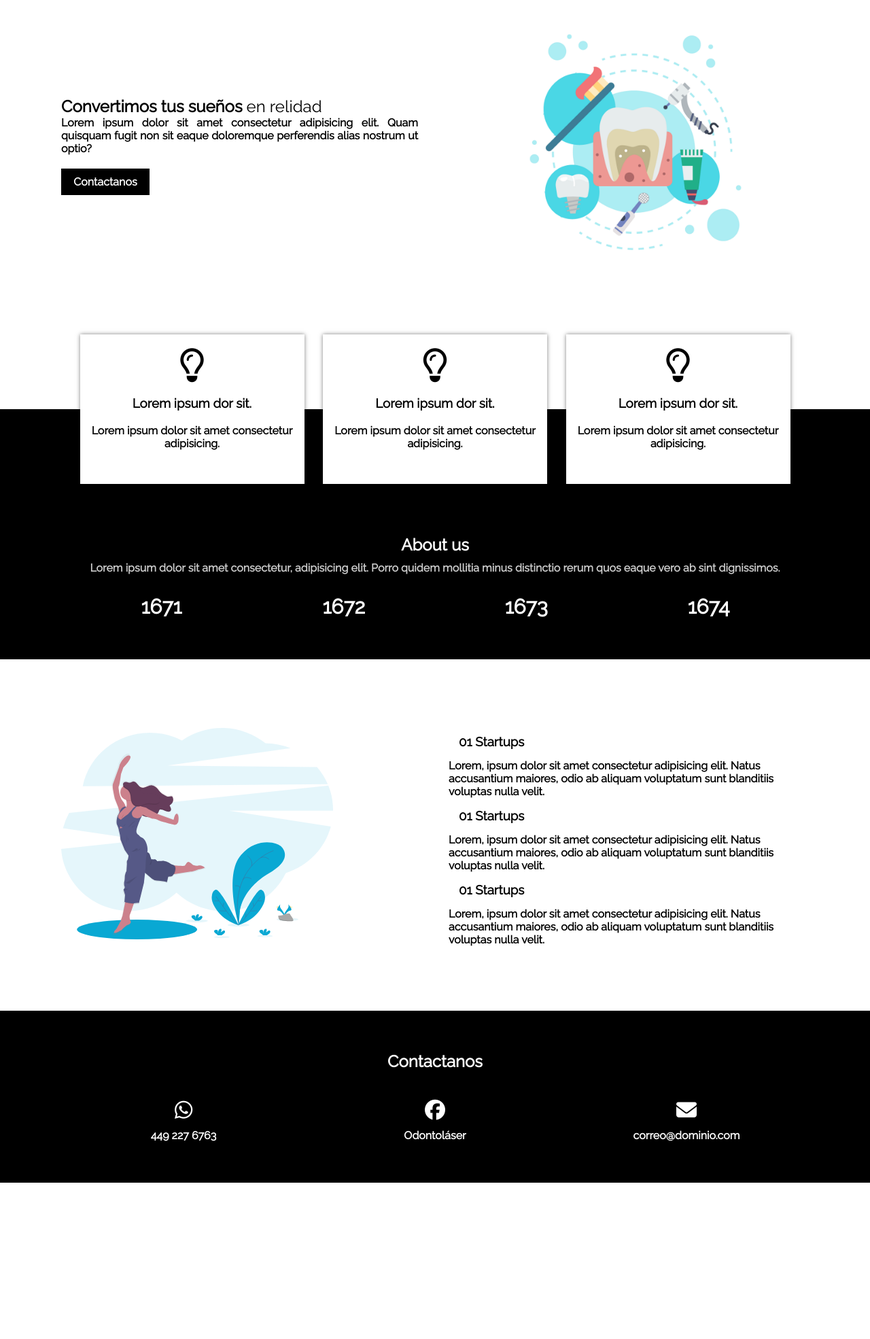
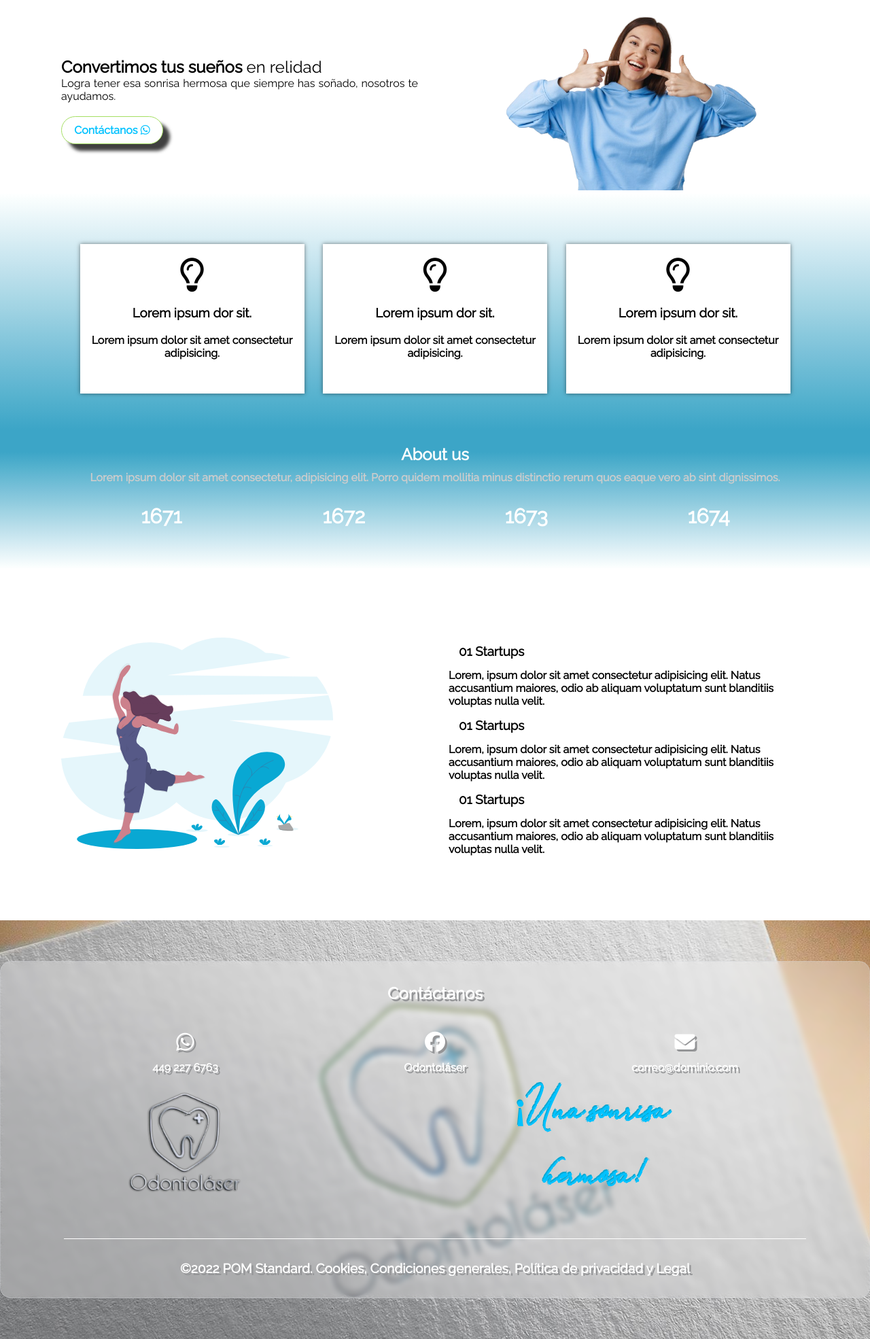
Before and after one commit to EzequielMaciasRivera/Odontolaser, a plain HTML site: page index.html in a window 1280 px wide. Shown: the part 87-2057 px from the top of the page at 68% size. Before the commit the page ends 1827 px from the top, so only its background shows below. Drawn offline with nearby package versions, Linux system fonts and the light colour scheme.

Commit message:
Add new look

```diff
--- a/index.html
+++ b/index.html
@@ -102,13 +102,12 @@
                     Convertimos tus sueños <span class="weight-400"> en relidad</span>
                 </h1>
                 <p class="parrafo">
-                    Lorem ipsum dolor sit amet consectetur adipisicing elit. Quam quisquam fugit non sit eaque
-                    doloremque perferendis alias nostrum ut optio?
+                    Logra tener esa sonrisa hermosa que siempre has soñado, nosotros te ayudamos.
                 </p>
-                <a href="" class="cta">Contactanos</a>
+                <a href="" class="cta">Contáctanos <i class="fa-brands fa-whatsapp"></i></a>
             </div>
             <div class="img-hero">
-                <img src="assets/things.png" class="img" alt="">
+                <img src="assets/sonrriendo.png" class="img" alt="">
             </div>
         </section>
         <section class="services" id="About">
@@ -174,27 +173,42 @@
     </main>
 
     <footer>
+        <div class="glass">
             <div class="grid" id="Contact">
                 <div class="textos-footer">
-                <h2 class="subtitle">Contactanos</h2>
+                    <h2 class="subtitle shadow">Contáctanos</h2>
                 </div>
                 <div class="footer-item1">
                     <a href="#">
-                    <i class="fa-brands fa-whatsapp"></i>
+                        <i class="fa-brands fa-whatsapp shadow"></i>
                     </a>
-                <p class="legend">449 227 6763</p>
+                    <p class="legend shadow">449 227 6763</p>
                 </div>
                 <div class="footer-item2">
                     <a href="#">
-                    <i class="fa-brands fa-facebook"></i>
+                        <i class="fa-brands fa-facebook shadow"></i>
                     </a>
-                <p class="legend">Odontoláser</p>
+                    <p class="legend shadow">Odontoláser</p>
                 </div>
                 <div class="footer-item3">
                     <a href="#">
-                    <i class="fa-solid fa-envelope"></i>
+                        <i class="fa-solid fa-envelope shadow"></i>
                     </a>
-                <p class="legend">correo@dominio.com</p>
+                    <p class="legend shadow">correo@dominio.com</p>
+                </div>
+
+                <div class="img-logo-footer">
+                    <img src="assets/metalsinfondo.png" class="img-footer">
+                </div>
+                <div class="slogan-footer">
+                    <h3 class="slogan-text">¡Una sonrisa</h3>
+                    <h3 class="slogan-text">hermosa!</h3>
+                </div>
+
+                <div class="textos-footer web-copyright">
+                    <h2 class="subtitle shadow copyText">©2022 POM Standard. Cookies, Condiciones generales, Política de
+                        privacidad y Legal</h2>
+                </div>
             </div>
         </div>
     </footer>
--- a/menu.css
+++ b/menu.css
@@ -163,7 +163,22 @@
 }
 
 /* Tamaño teléfonos (480-menos ) */
-@media (max-width: 480px) {
+@media (max-width: 370px) {
+  .odontolaser {
+    font-size: 2rem;
+    padding-right: 15px;
+  }
+}
+
+/* Tamaño teléfonos (400px-menos ) */
+@media (max-width: 400px) {
+  .gridNav {
+    margin: 1rem 0.6rem;
+  }
+}
+
+/* Tamaño teléfonos (480-menos ) */
+@media (min-width: 370px) and (max-width: 480px) {
   .odontolaser {
     font-size: 2.4rem;
     padding-right: 15px;
--- a/style.css
+++ b/style.css
@@ -6,6 +6,11 @@
 
 body {
     font-family: 'Raleway', sans-serif;
+}
+
+@font-face {
+    font-family: slogan;
+    src: url(fonts/Oliverra.ttf);
 }
 
 .grid {
@@ -39,7 +44,7 @@ body {
 }
 
 .img {
-    width: 95%;
+    width: 97%;
     max-width: 400px;
 }
 
@@ -50,23 +55,34 @@ body {
 
 .textos-hero p {
     text-align: justify;
+    font-weight: 400;
 }
 
 .cta {
-    width: 130px;
-    background-color: #000;
-    color: #fff;
+    width: 150px;
+    height: auto;
+    background-color: #ffffff;
+    color: #00c2ff;
     display: inline-block;
     text-align: center;
     padding: 10px 0;
     text-decoration: none;
+    border-radius: 50px;
+    border-color: solid aquamarine;
+    border-width: 1px;
+    border-style: solid;
+    border-color: #a5df63;
+    box-shadow: beige;
+    -webkit-box-shadow: 10px 10px 5px 0px rgba(0, 0, 0, 0.75);
 }
 
 /* Header */
 
 .services {
     height: 370px;
-    background: linear-gradient(180deg, #fff 50%, #000 50%);
+    background: rgb(255, 255, 255);
+    background: rgb(255, 255, 255);
+    background: linear-gradient(180deg, rgba(255, 255, 255, 1) 0%, rgba(250, 254, 254, 1) 2%, rgba(248, 253, 253, 1) 3%, rgba(248, 253, 253, 1) 3%, rgba(248, 253, 253, 1) 3%, rgba(244, 251, 252, 1) 5%, rgba(240, 249, 251, 1) 7%, rgba(240, 249, 251, 1) 7%, rgba(230, 244, 248, 1) 12%, rgba(220, 239, 245, 1) 17%, rgba(205, 232, 241, 1) 24%, rgba(199, 229, 239, 1) 27%, rgba(187, 223, 235, 1) 33%, rgba(170, 216, 230, 1) 41%, rgba(160, 211, 227, 1) 46%, rgba(149, 206, 224, 1) 51%, rgba(138, 201, 221, 1) 56%, rgba(130, 197, 219, 1) 60%, rgba(122, 193, 217, 1) 64%, rgba(109, 188, 213, 1) 70%, rgba(101, 184, 211, 1) 74%, rgba(88, 179, 207, 1) 80%, rgba(88, 179, 207, 1) 80%, rgba(82, 176, 205, 1) 83%, rgba(82, 176, 205, 1) 83%, rgba(70, 170, 202, 1) 89%, rgba(60, 165, 199, 1) 94%);
 }
 
 .items {
@@ -103,7 +119,8 @@ body {
 /* About us */
 
 .about-us {
-    background-color: #000;
+    background: rgb(255, 255, 255);
+    background: linear-gradient(0deg, rgba(255, 255, 255, 1) 0%, rgba(250, 254, 254, 1) 2%, rgba(248, 253, 253, 1) 3%, rgba(248, 253, 253, 1) 3%, rgba(248, 253, 253, 1) 3%, rgba(244, 251, 252, 1) 5%, rgba(240, 249, 251, 1) 7%, rgba(240, 249, 251, 1) 7%, rgba(230, 244, 248, 1) 12%, rgba(220, 239, 245, 1) 17%, rgba(205, 232, 241, 1) 24%, rgba(199, 229, 239, 1) 27%, rgba(187, 223, 235, 1) 33%, rgba(170, 216, 230, 1) 41%, rgba(160, 211, 227, 1) 46%, rgba(149, 206, 224, 1) 51%, rgba(138, 201, 221, 1) 56%, rgba(130, 197, 219, 1) 60%, rgba(122, 193, 217, 1) 64%, rgba(109, 188, 213, 1) 70%, rgba(101, 184, 211, 1) 74%, rgba(88, 179, 207, 1) 80%, rgba(88, 179, 207, 1) 80%, rgba(82, 176, 205, 1) 83%, rgba(82, 176, 205, 1) 83%, rgba(70, 170, 202, 1) 89%, rgba(60, 165, 199, 1) 94%);
     color: #fff;
     height: auto;
     padding-bottom: 60px;
@@ -157,10 +174,32 @@ h3 {
 /* Footer */
 
 footer {
-    background-color: #000;
+    background-image: url(assets/logo\ hoja\ png.png);
+    background-repeat: no-repeat;
+    background-attachment: fixed;
     color: #fff;
     text-align: center;
     padding: 60px 0;
+    background-attachment: fixed;
+    background-position: center;
+    background-repeat: no-repeat;
+    background-size: cover;
+    position: absolute;
+    width: 100%;
+}
+
+.glass {
+    padding: 2rem;
+    border-radius: 1rem;
+
+    background: rgba(255, 255, 255, .3);
+    -webkit-backdrop-filter: blur(5px);
+    backdrop-filter: blur(5px);
+    border: 1.5px solid rgba(209, 213, 219, 0.3);
+}
+
+.shadow {
+    text-shadow: 3px 3px #949597;
 }
 
 .textos-footer {
@@ -179,6 +218,59 @@ footer {
 
 .legend {
     margin-top: 10px;
+}
+
+.grid-logo-footer {
+    display: grid;
+    grid-template-columns: repeat(12, 1fr);
+    width: 90%;
+    max-width: 1100px;
+    height: 100%;
+    margin: auto;
+    gap: 10px;
+    overflow: hidden;
+    align-items: center;
+}
+
+.img-logo-footer {
+    grid-column: 1/5;
+}
+
+.img-footer {
+    width: 50%;
+    max-width: 400px;
+    filter: drop-shadow(0 0px 1px rgba(0, 0, 0, 0.7));
+}
+
+.slogan-footer {
+    grid-column: 6/-1;
+}
+
+.slogan-text {
+    font-family: slogan;
+    font-size: 3.4rem;
+    font-weight: 600;
+    color: #00c2ff;
+    padding: 0;
+    margin: 0;
+    text-shadow: -1px -2px #09a8d3;
+}
+
+.logo-footer {
+    /* display: grid; */
+    align-items: center;
+    /* grid-column: 20 / 5; */
+    /*  display: contents; */
+}
+
+.web-copyright {
+    border-top: 1px solid #fff;
+    font-size: 0.8rem;
+    margin: 2rem 0rem 0rem 0rem;
+}
+
+.copyText {
+    margin-top: 2rem;
 }
 
 @media screen and (max-width: 800px) {
@@ -265,6 +357,14 @@ footer {
     [class^="footer-item"] {
         grid-column: 1/-1;
     }
+
+    .img-logo-footer {
+        grid-column: 1/-1;
+    }
+
+    .slogan-footer {
+        grid-column: 1/-1;
+    }
 }
 
 /*  Orientación: Vertical */
```
Also changed, not shown: assets/Currículum vitae.png (deleted), assets/Logo-removebg-preview.png (added), assets/dulce.-..jpeg (deleted), assets/logo hoja png.png (added), assets/logo.png (deleted), assets/metalsinfondo.png (added), assets/smilepng.png (added), assets/sonrriendo.png (added), fonts/Oliverra.ttf (added). Lines whose indentation alone changed are shown as unchanged.
